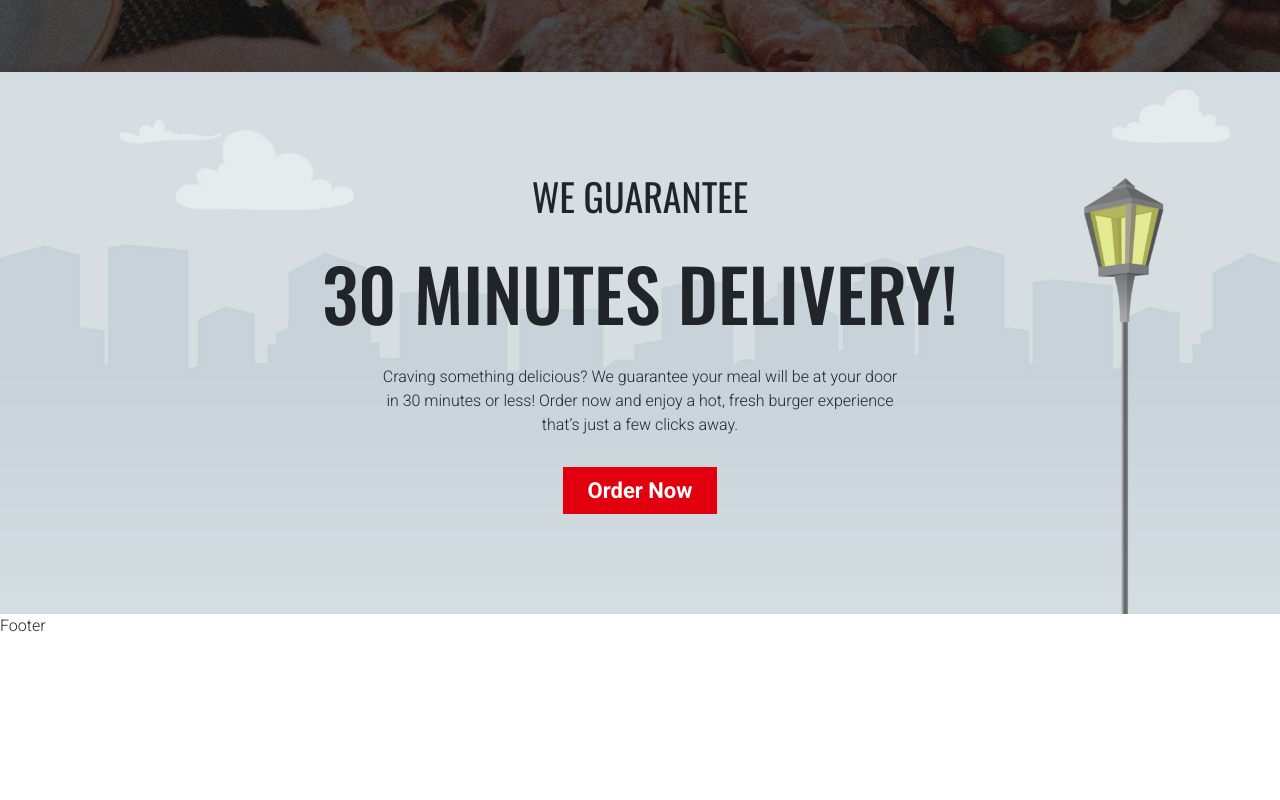
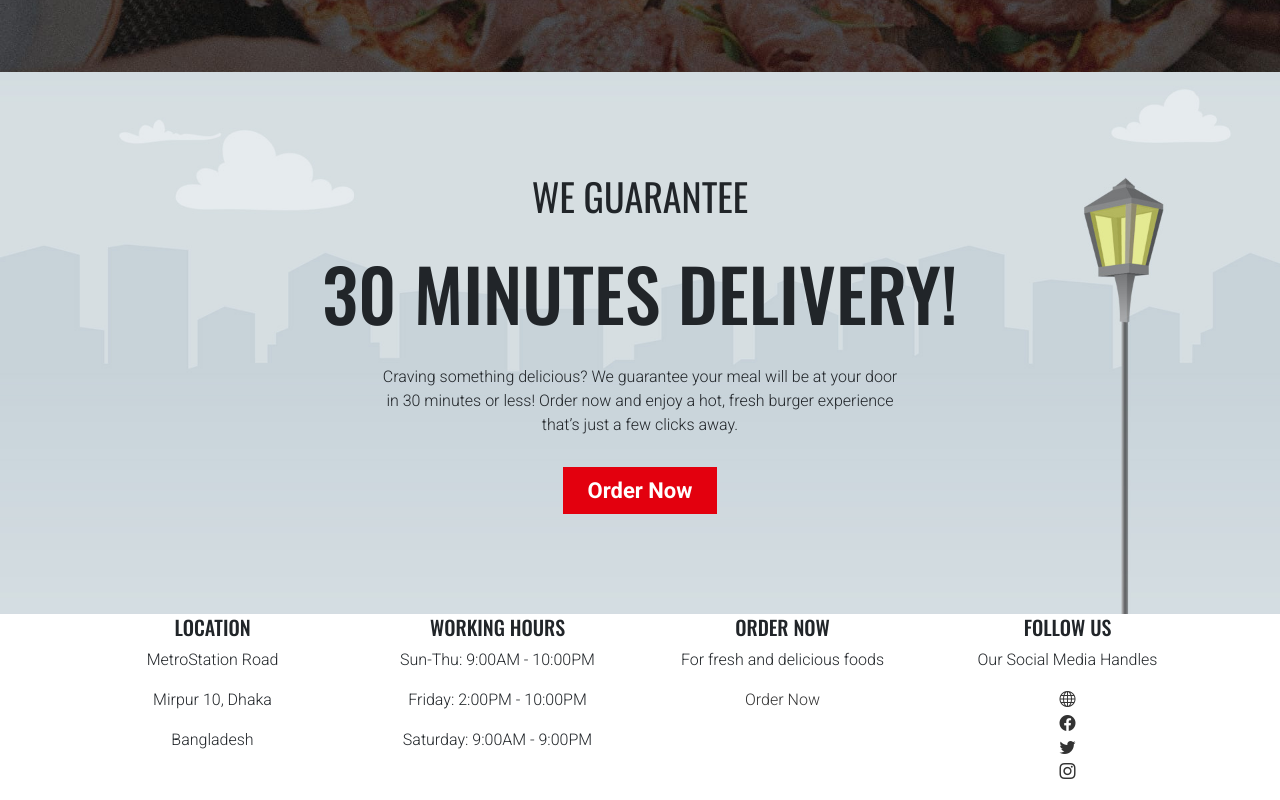
Before and after one commit to Mahmud-Alam/react-food-app, a React (Vite) app: page / in a window 1280 px wide. Shown: the part 6462-7262 px from the top of the page. Before the commit the page ends 7100 px from the top, so only its background shows below. Built offline with nearby package versions, Linux system fonts and the light colour scheme.

Commit message:
create footer section and its content and make it dynamic calling by named export

```diff
--- a/src/components/Layouts/Footer.jsx
+++ b/src/components/Layouts/Footer.jsx
@@ -1,7 +1,44 @@
+import { Col, Container, Row } from "react-bootstrap";
+import { Link } from "react-router-dom";
+import { footerSectionContent } from "../../data/contentData";
+
 function Footer() {
   return (
-    <div>Footer</div>
-  )
+    <footer>
+      <Container>
+        <Row>
+          {footerSectionContent.map((item, index) => (
+            <Col sm={6} lg={3} className="mb-4 mb-lg-0" key={index}>
+              <div className="text-center">
+                <h5>{item.heading}</h5>
+                {item.descriptions.map((description, i) => (
+                  <p key={i}>{description}</p>
+                ))}
+                {item.links && (
+                  <p>
+                    <Link to={item.links.path} className="calling">
+                      {item.links.text}
+                    </Link>
+                  </p>
+                )}
+                {item.socialLinks && (
+                  <ul className="list-unstyled text-center mt-2">
+                    {item.socialLinks.map((social, i) => (
+                      <li key={i}>
+                        <Link to={social.path}>
+                          <i className={social.icon}></i>
+                        </Link>
+                      </li>
+                    ))}
+                  </ul>
+                )}
+              </div>
+            </Col>
+          ))}
+        </Row>
+      </Container>
+    </footer>
+  );
 }
 
-export default Footer
+export default Footer;
--- a/src/data/contentData.jsx
+++ b/src/data/contentData.jsx
@@ -92,3 +92,33 @@ export const contactSectionContent = {
   buttonText: "Order Now",
   path: "/",
 };
+
+export const footerSectionContent = [
+  {
+    heading: "Location",
+    descriptions: ["MetroStation Road", "Mirpur 10, Dhaka", "Bangladesh"],
+  },
+  {
+    heading: "Working Hours",
+    descriptions: [
+      "Sun-Thu: 9:00AM - 10:00PM",
+      "Friday: 2:00PM - 10:00PM",
+      "Saturday: 9:00AM - 9:00PM",
+    ],
+  },
+  {
+    heading: "Order Now",
+    descriptions: ["For fresh and delicious foods"],
+    links: { text: "Order Now", path: "/" },
+  },
+  {
+    heading: "Follow Us",
+    descriptions: ["Our Social Media Handles"],
+    socialLinks: [
+      { icon: "bi bi-globe", path: "/" },
+      { icon: "bi bi-facebook", path: "/" },
+      { icon: "bi bi-twitter", path: "/" },
+      { icon: "bi bi-instagram", path: "/" },
+    ],
+  },
+];
```
